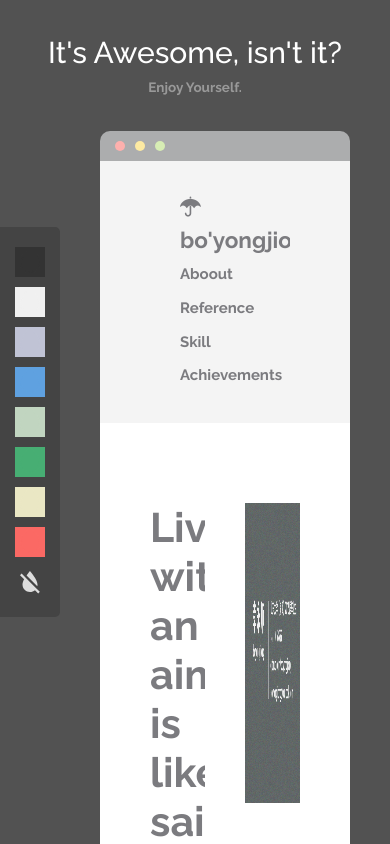
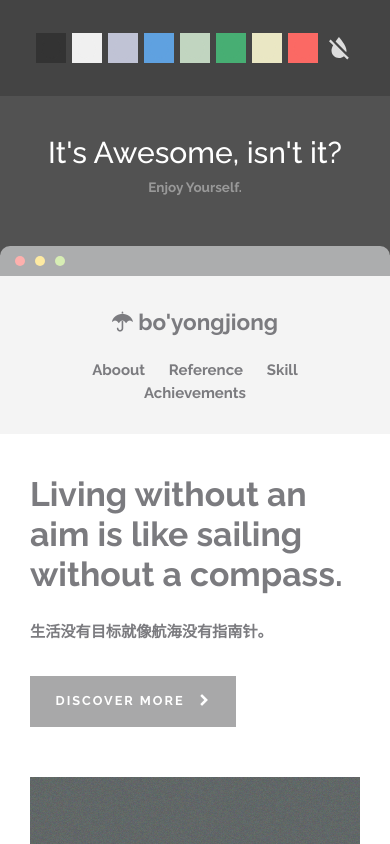
Before and after one commit to boyongjiong/resume-project, a plain HTML site: page index.html in a window 390 px wide. Shown: the top 844 px of the page. Drawn offline with Linux system fonts and the light colour scheme.

Commit message:
更新css代码实现响应式

```diff
--- a/css/main.css
+++ b/css/main.css
@@ -540,3 +540,68 @@ button:focus {
 	-webkit-transform: scale3d(1,1,1);
 	transform: scale3d(1,1,1);
 }
+
+
+@media screen and (max-width: 70em) {
+	.mockup-width--forth {
+		width: 50%;
+	}
+}
+
+@media screen and (max-width: 60em) {
+	.mockup-width--third {
+		width: 100%;
+	}
+}
+
+@media screen and (max-width: 50em) {
+	body {
+		padding-top: 100px;
+	}
+	.customizer {
+		top: 0;
+		width: 100%;
+		height: auto;
+		padding: 30px 0;
+		-webkit-transform: none;
+		transform: none;
+		border-radius: 0;
+	}
+	.color-tool {
+		-webkit-flex-direction: row;
+		flex-direction: row;
+		-webkit-justify-content: center;
+		justify-content: center;
+	}
+	.color-tool li {
+		margin: 3px;
+	}
+	.content {
+		padding: 1em 0;
+	}
+	.mockup-section {
+		padding: 40px 0;
+	}
+	.mockup-content {
+		padding: 0 10px;
+	}
+	.mockup-width--forth,
+	.mockup-width--half {
+		width: 100%;
+	}
+	.mockup-logo,
+	.mockup-nav {
+		width: 100%;
+		text-align: center;
+	}
+	.mockup-nav {
+		line-height: 1.5;
+		padding: 20px 0 0;
+	}
+	.mockup-heading--large {
+		font-size: 2.25em;
+	}
+	.mockup-blockquote {
+		font-size: 1.5em;
+	}
+}
```
